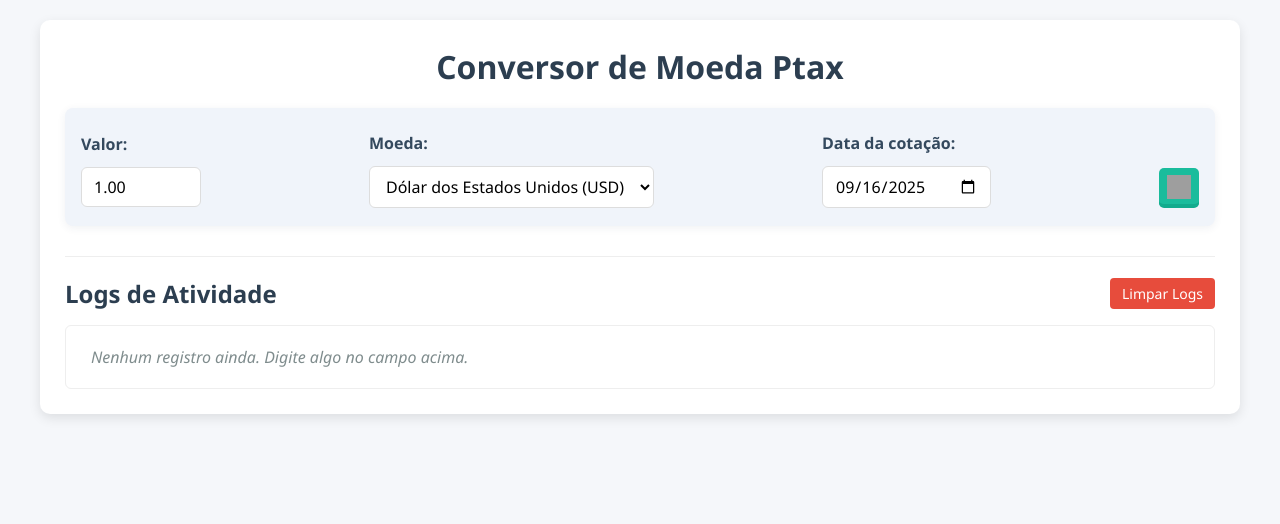
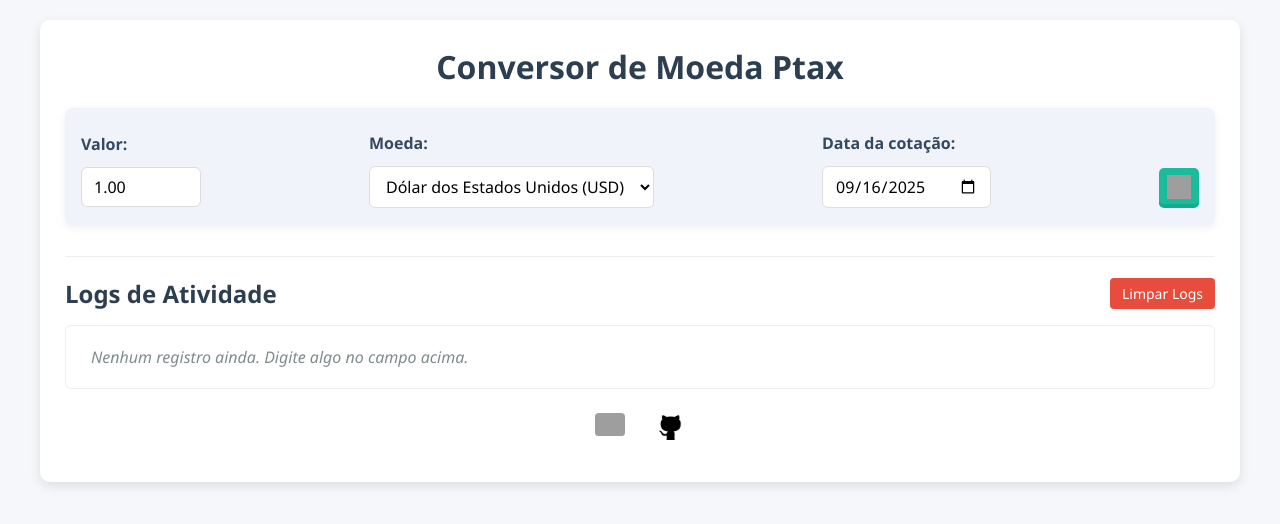
Before and after one commit to GustavoRizzo/conversor-ptax-logger, a plain HTML site: page index.html in a window 1280 px wide. Drawn offline with Linux system fonts and the light colour scheme; no server answers; grey boxes are pictures that could not be loaded.

Commit message:
Adicionando informações de contato

```diff
--- a/index.html
+++ b/index.html
@@ -57,6 +57,14 @@
                 <li class="empty-logs">Nenhum registro ainda. Digite algo no campo acima.</li>
             </ul>
         </div>
+        <div class="list_contato">
+            <a href="https://www.linkedin.com/in/gustavo-albuquerque/">
+                <img class="linkedin" src="https://cdn-icons-png.flaticon.com/256/174/174857.png" alt="linkedin">
+            </a>
+            <a href="https://github.com/GustavoRizzo/conversor-ptax-logger">
+                <img class="github" src="img/github_logo.png" alt="github">
+            </a>
+        </div>
     </div>
 
     <script>
--- a/style.css
+++ b/style.css
@@ -298,3 +298,23 @@ button:active {
 .btn-green:hover .icon {
     transform: rotate(360deg) scale(1.2);
 }
+
+  /* Contact */
+
+  .list_contato {
+    display: flex;
+    justify-content: center;
+    gap: 30px;
+    margin: 12px;
+    margin-top: 24px;
+
+    .linkedin {
+      width: 30px;
+      border-radius: 15%;
+    }
+
+    .github {
+      width: 30px;
+      border-radius: 15%;
+    }
+  }
```
Also changed, not shown: img/github_logo.png (added), img/linkedIn_logo.png (added).
